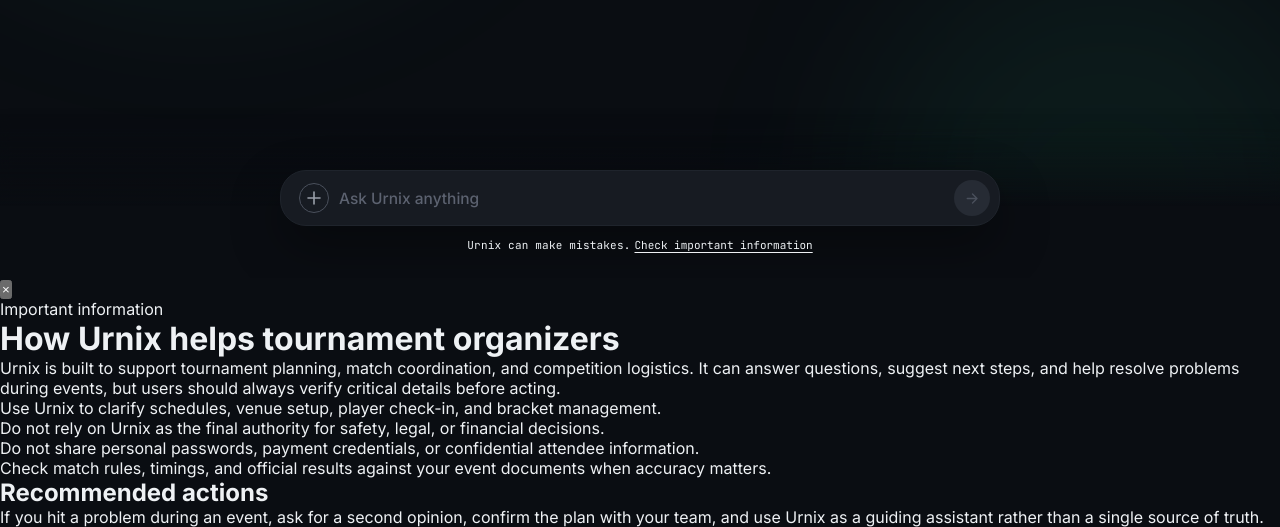
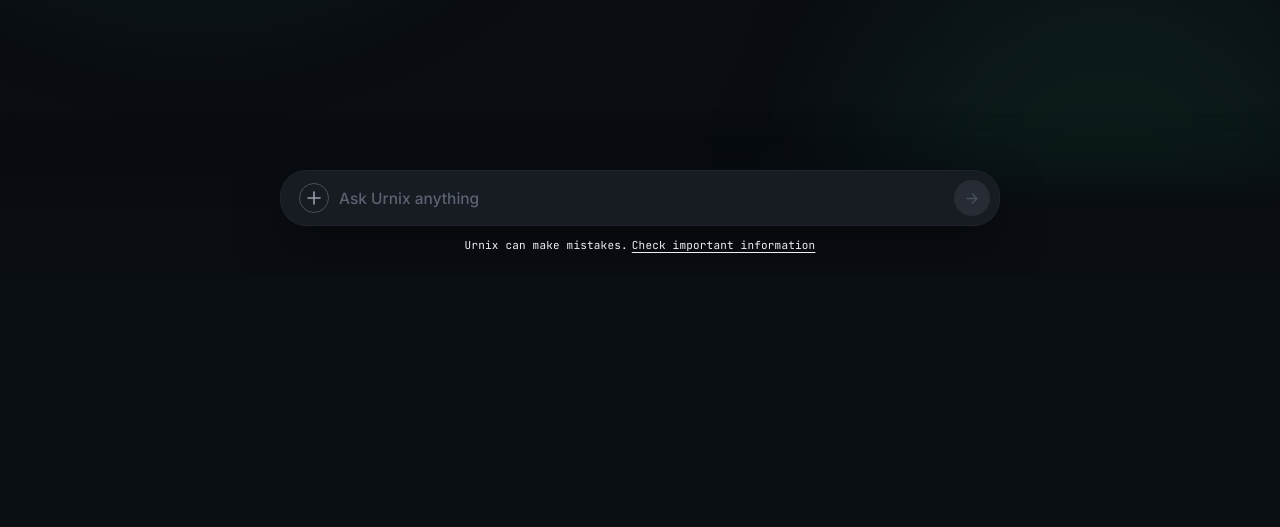
Before and after one commit to hardikpandey21355-png/urnix-chat-bot, a Flask app: page / in a window 1280 px wide. Shown: the part 522-1049 px from the top of the page. After the commit the page ends 775 px from the top, so only its background shows below. Run offline with Flask 2, Linux system fonts and the light colour scheme.

Commit message:
update index.html and style.css

```diff
--- a/static/style.css
+++ b/static/style.css
@@ -450,6 +450,7 @@ body {
   padding: 0;
   font: inherit;
   cursor: pointer;
+  text-decoration: none;
 }
 
 .disclaimer-link-text {
@@ -465,8 +466,6 @@ body {
   text-decoration-color: var(--accent);
 }
 
-
-
 /* ---------- Responsive ---------- */
 
 @media (max-width: 720px) {
--- a/templates/index.html
+++ b/templates/index.html
@@ -67,36 +67,13 @@
 
       <p class="disclaimer">
         <span class="disclaimer-prefix">Urnix can make mistakes.</span>
-        <button class="disclaimer-link" id="policyTrigger" type="button">
+        <a class="disclaimer-link" href="{{ url_for('policies') }}">
           <span class="disclaimer-link-text">Check important information</span>
-        </button>
+        </a>
       </p>
     </div>
   </footer>
 
-</div>
-
-<div class="policy-modal-backdrop" id="policyModal" aria-hidden="true">
-  <div class="policy-shell" role="dialog" aria-modal="true" aria-labelledby="policyTitle">
-    <button class="policy-close" id="policyClose" type="button" aria-label="Close policy information">&times;</button>
-    <div class="policy-card">
-      <div class="policy-eyebrow">Important information</div>
-      <h1 id="policyTitle">How Urnix helps tournament organizers</h1>
-      <p>Urnix is built to support tournament planning, match coordination, and competition logistics. It can answer questions, suggest next steps, and help resolve problems during events, but users should always verify critical details before acting.</p>
-
-      <ul class="policy-list">
-        <li>Use Urnix to clarify schedules, venue setup, player check-in, and bracket management.</li>
-        <li>Do not rely on Urnix as the final authority for safety, legal, or financial decisions.</li>
-        <li>Do not share personal passwords, payment credentials, or confidential attendee information.</li>
-        <li>Check match rules, timings, and official results against your event documents when accuracy matters.</li>
-      </ul>
-
-      <div class="policy-actions">
-        <h2>Recommended actions</h2>
-        <p>If you hit a problem during an event, ask for a second opinion, confirm the plan with your team, and use Urnix as a guiding assistant rather than a single source of truth.</p>
-      </div>
-    </div>
-  </div>
 </div>
 
 <script>
@@ -110,9 +87,6 @@
   const mediaItem = document.getElementById('mediaItem');
   const fileInput = document.getElementById('fileInput');
   const chipRow = document.getElementById('chipRow');
-  const policyTrigger = document.getElementById('policyTrigger');
-  const policyModal = document.getElementById('policyModal');
-  const policyClose = document.getElementById('policyClose');
 
   const botReplies = [
     "Got it — checking that for you now.",
@@ -222,11 +196,20 @@
 
     const thinkingRow = addThinkingBubble();
 
-    setTimeout(() => {
-      const reply = botReplies[Math.floor(Math.random() * botReplies.length)];
-      thinkingRow.remove();
-      addBubble({ text: reply }, 'bot');
-    }, 1400);
+    fetch('/api/chat', {
+      method: 'POST',
+      headers: { 'Content-Type': 'application/json' },
+      body: JSON.stringify({ message: text })
+    })
+      .then(res => res.json())
+      .then(data => {
+        thinkingRow.remove();
+        addBubble({ text: data.reply }, 'bot');
+      })
+      .catch(() => {
+        thinkingRow.remove();
+        addBubble({ text: "Something went wrong. Please try again." }, 'bot');
+      });
   }
 
   input.addEventListener('input', updateSendState);
@@ -262,35 +245,15 @@
     fileInput.value = '';
   });
 
-  function openPolicyModal() {
-    policyModal.classList.remove('closing');
-    policyModal.classList.add('open');
-    policyModal.setAttribute('aria-hidden', 'false');
-  }
-
-  function closePolicyModal() {
-    policyModal.classList.add('closing');
-    policyModal.classList.remove('open');
-    policyModal.setAttribute('aria-hidden', 'true');
-    window.setTimeout(() => {
-      policyModal.classList.remove('closing');
-    }, 280);
-  }
-
-  policyTrigger.addEventListener('click', openPolicyModal);
-  policyClose.addEventListener('click', closePolicyModal);
-
-  policyModal.addEventListener('click', (e) => {
-    if (e.target === policyModal) closePolicyModal();
-  });
-
-  document.addEventListener('keydown', (e) => {
-    if (e.key === 'Escape' && policyModal.classList.contains('open')) closePolicyModal();
-  });
-
   document.addEventListener('click', (e) => {
     if (!plusWrap.contains(e.target)) closeMenu();
   });
+
+  if ('serviceWorker' in navigator) {
+    window.addEventListener('load', () => {
+      navigator.serviceWorker.register('/sw.js').catch(() => {});
+    });
+  }
 </script>
 
 </body>
```
